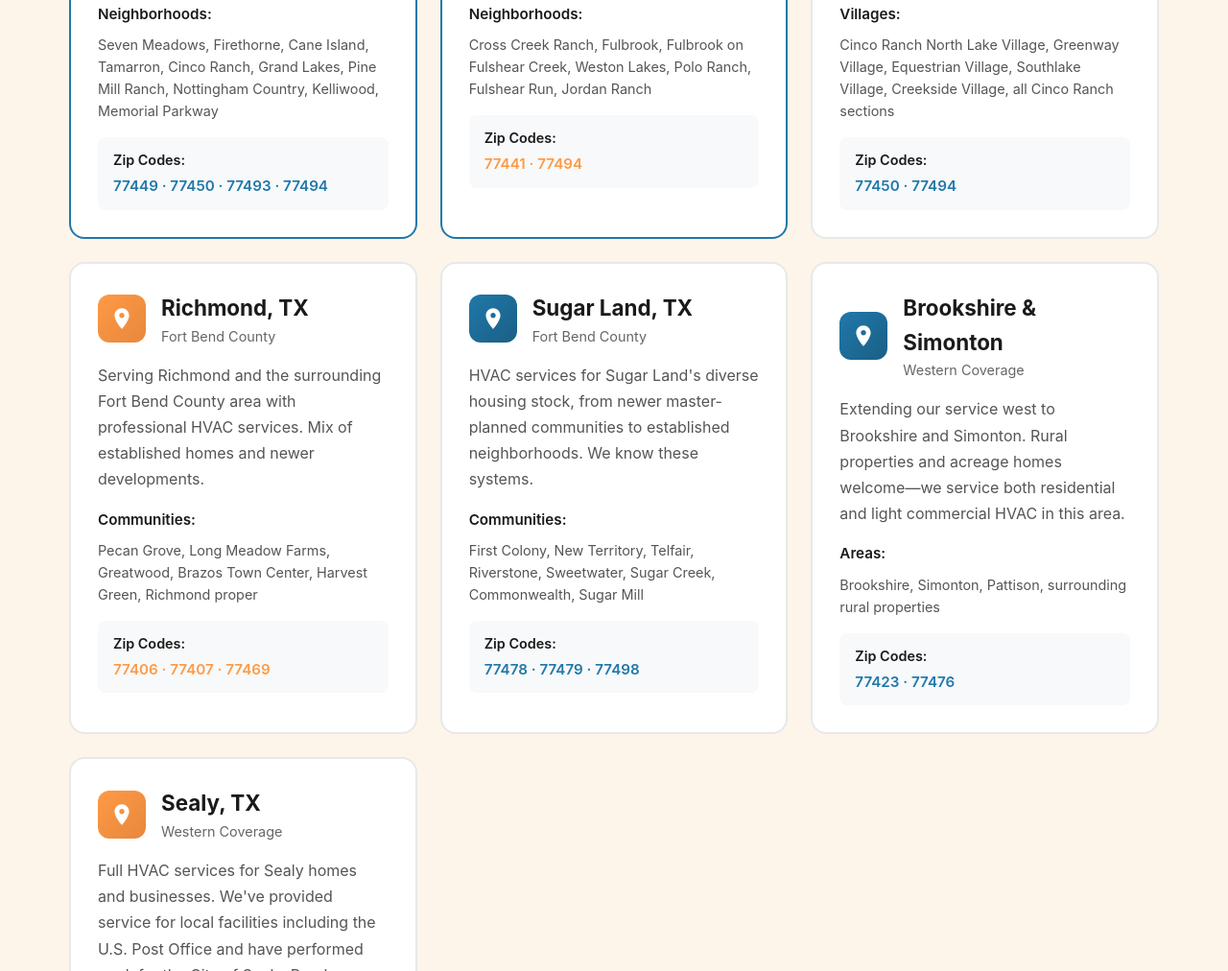
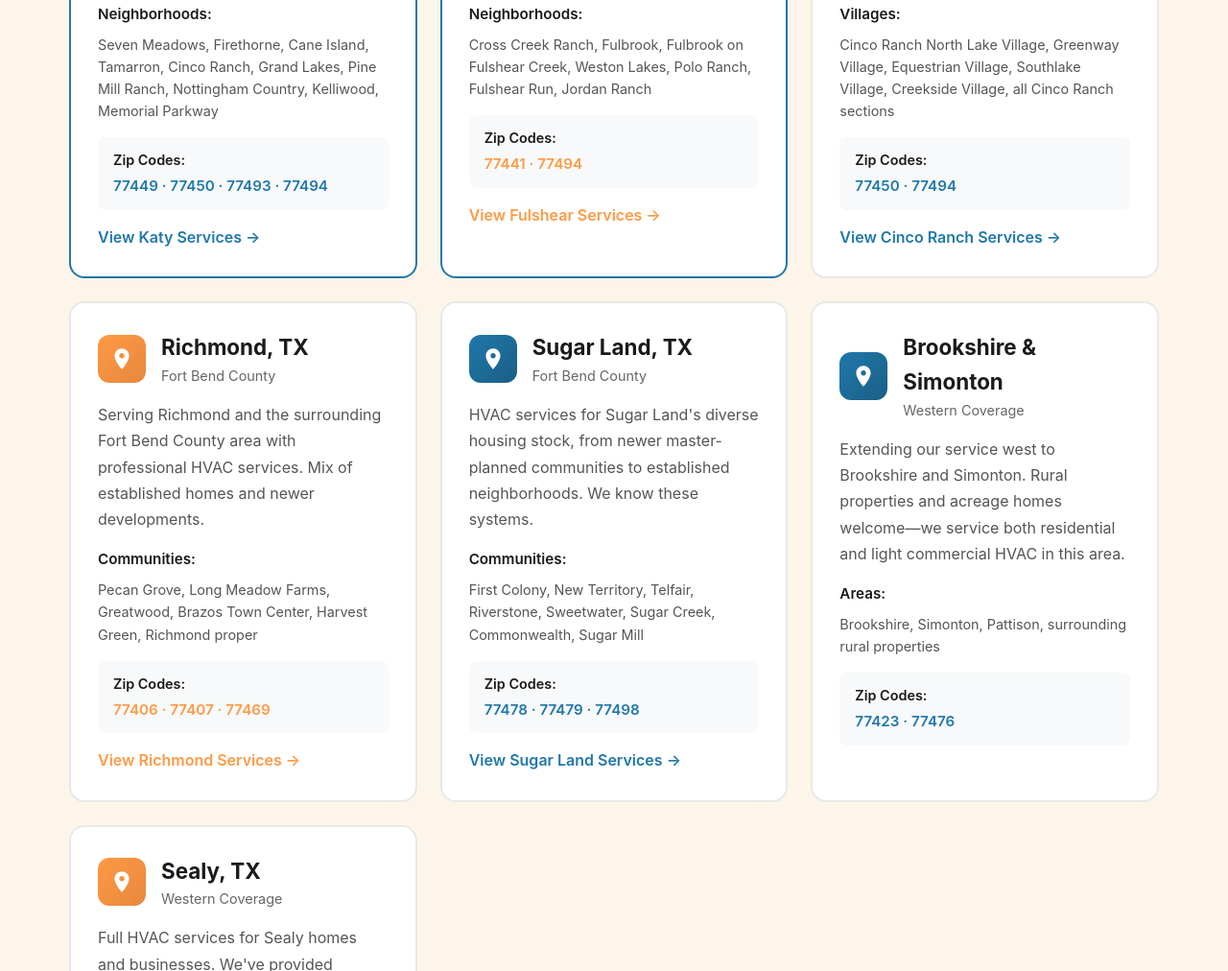
Before and after one commit to crazycomfort/Website, a website: page service-area/index.html in a window 1280 px wide. Shown: the part 971-1983 px from the top of the page at 96% size. Drawn offline with Linux system fonts and the light colour scheme; files that its build step writes are made by us from their sources; no server answers.

Commit message:
Add links to city-specific pages from main service area page
Co-authored-by: Cursor <cursoragent@cursor.com>

```diff
--- a/service-area/index.html
+++ b/service-area/index.html
@@ -366,6 +366,7 @@
                             <p style="font-weight: 600; color: #1a1a1a; margin: 0 0 0.25rem; font-size: 0.9rem;">Zip Codes:</p>
                             <p style="color: #2078aa; font-weight: 600; font-size: 0.95rem; margin: 0;">77449 · 77450 · 77493 · 77494</p>
                         </div>
+                        <a href="/service-area/katy" style="display: block; margin-top: 1rem; color: #2078aa; font-weight: 600; text-decoration: none;">View Katy Services →</a>
                     </div>
 
                     <!-- Fulshear -->
@@ -389,6 +390,7 @@
                             <p style="font-weight: 600; color: #1a1a1a; margin: 0 0 0.25rem; font-size: 0.9rem;">Zip Codes:</p>
                             <p style="color: #fe9a45; font-weight: 600; font-size: 0.95rem; margin: 0;">77441 · 77494</p>
                         </div>
+                        <a href="/service-area/fulshear" style="display: block; margin-top: 1rem; color: #fe9a45; font-weight: 600; text-decoration: none;">View Fulshear Services →</a>
                     </div>
 
                     <!-- Cinco Ranch -->
@@ -411,6 +413,7 @@
                             <p style="font-weight: 600; color: #1a1a1a; margin: 0 0 0.25rem; font-size: 0.9rem;">Zip Codes:</p>
                             <p style="color: #2078aa; font-weight: 600; font-size: 0.95rem; margin: 0;">77450 · 77494</p>
                         </div>
+                        <a href="/service-area/cinco-ranch" style="display: block; margin-top: 1rem; color: #2078aa; font-weight: 600; text-decoration: none;">View Cinco Ranch Services →</a>
                     </div>
 
                     <!-- Richmond -->
@@ -433,6 +436,7 @@
                             <p style="font-weight: 600; color: #1a1a1a; margin: 0 0 0.25rem; font-size: 0.9rem;">Zip Codes:</p>
                             <p style="color: #fe9a45; font-weight: 600; font-size: 0.95rem; margin: 0;">77406 · 77407 · 77469</p>
                         </div>
+                        <a href="/service-area/richmond" style="display: block; margin-top: 1rem; color: #fe9a45; font-weight: 600; text-decoration: none;">View Richmond Services →</a>
                     </div>
 
                     <!-- Sugar Land -->
@@ -455,6 +459,7 @@
                             <p style="font-weight: 600; color: #1a1a1a; margin: 0 0 0.25rem; font-size: 0.9rem;">Zip Codes:</p>
                             <p style="color: #2078aa; font-weight: 600; font-size: 0.95rem; margin: 0;">77478 · 77479 · 77498</p>
                         </div>
+                        <a href="/service-area/sugar-land" style="display: block; margin-top: 1rem; color: #2078aa; font-weight: 600; text-decoration: none;">View Sugar Land Services →</a>
                     </div>
 
                     <!-- Brookshire & Simonton -->
```
